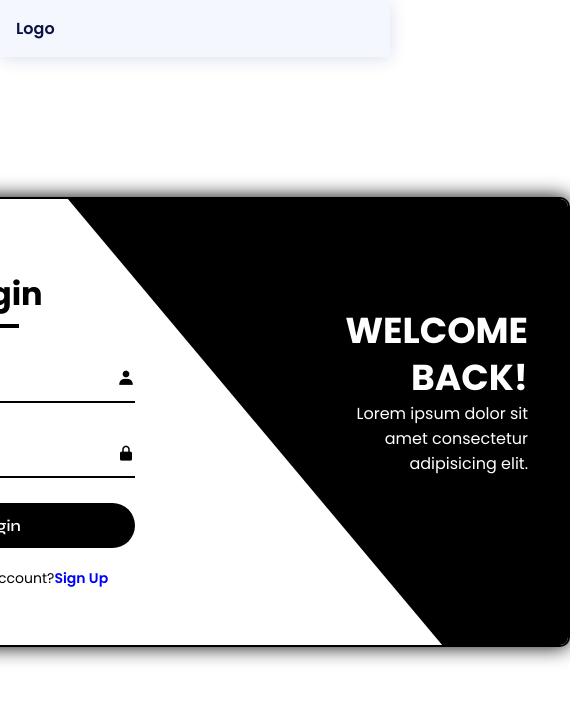
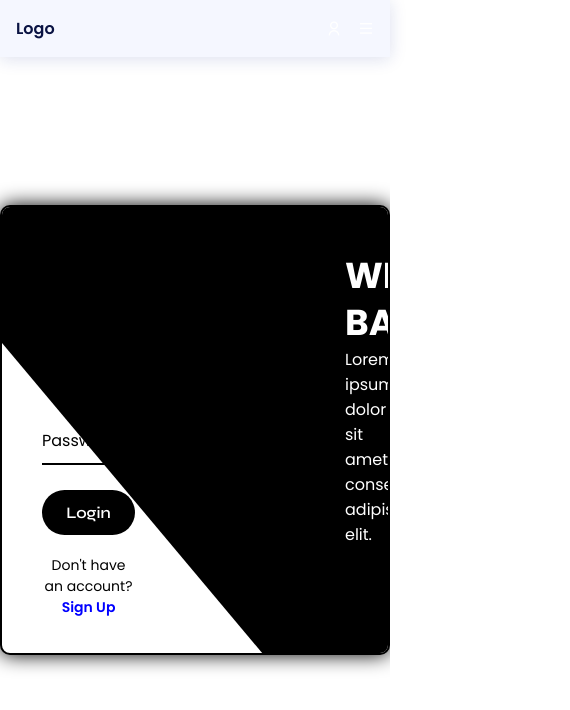
Before and after one commit to Beaula-kathleen/Patient-and-hospital-management-proj, a React (Create React App) app: page /loginAndSignin in a window 390 px wide. Shown: the top 710 px of the page, 570 px wide, since content can reach past the window. Built offline with nearby package versions, Linux system fonts and the light colour scheme.

Commit message:
WIP Login responsive

```diff
--- a/src/pages/LoginAndSignin.js
+++ b/src/pages/LoginAndSignin.js
@@ -17,7 +17,7 @@ function LoginAndSignin() {
   const [active, setActive] = useState(false);
 
   return (
-    <>
+    <div className={style.loginContainer}>
       <div className={`${active ? style.active : ""} ${style.wrapper}`}>
         <span className={style.rotate_bg}></span>
         <span className={style.rotate_bg2}></span>
@@ -159,7 +159,7 @@ function LoginAndSignin() {
           </p>
         </div>
       </div>
-    </>
+    </div>
   );
 }
 
--- a/src/pages/NavBar.js
+++ b/src/pages/NavBar.js
@@ -12,7 +12,10 @@ function NavBar() {
             Logo
           </a>
 
-          <div className={style.nav__menu} id="nav-menu">
+          <div
+            className={`${style.nav__menu} ${toggleMenu && style.show_menu}`}
+            id={style.nav_menu}
+          >
             <ul className={style.nav__list}>
               <li className={style.nav__item}>
                 <a href="/" className={style.nav__link}>
@@ -45,7 +48,7 @@ function NavBar() {
               </li>
 
               <li>
-                <a href="#" className={style.nav__link}>
+                <a className={style.nav__link}>
                   <Link to={"loginAndSignin"} className={style.nav__link}>
                     <i
                       className="ri-user-line nav__login"
@@ -68,18 +71,24 @@ function NavBar() {
                </div> */}
           </div>
 
-          {/* <div class="nav__actions">
-               <!-- Search button -->
-               <i class="ri-search-line nav__search" id="search-btn"></i>
+          <div class={style.nav__actions}>
+            {/* <!-- Search button --> */}
+            {/* <i class="ri-search-line nav__search" id="search-btn"></i> */}
 
-               <!-- Login button -->
-               <i class="ri-user-line nav__login" id="login-btn"></i>
+            {/* <!-- Login button --> */}
+            <i class="ri-user-line nav__login" id="login-btn"></i>
 
-               <!-- Toggle button -->
-               <div class="nav__toggle" id="nav-toggle">
-                  <i class="ri-menu-line"></i>
-               </div>
-            </div> */}
+            {/* <!-- Toggle button --> */}
+            <div
+              class="nav__toggle"
+              id="nav-toggle"
+              onClick={() => {
+                setToggleMenu(!toggleMenu);
+              }}
+            >
+              <i class="ri-menu-line"></i>
+            </div>
+          </div>
         </nav>
       </header>
     </>
--- a/src/styles/loginAndSignin.module.css
+++ b/src/styles/loginAndSignin.module.css
@@ -1,26 +1,29 @@
-@import url('https://fonts.googleapis.com/css2?family=Poppins:wght@300;400;500;600;700;800&display=swap');
+@import url("https://fonts.googleapis.com/css2?family=Poppins:wght@300;400;500;600;700;800&display=swap");
 
-:root{
+:root {
   --white: #fff;
   --black: #000;
   --lightBlue: #17a;
 }
 
-*{
+* {
   margin: 0;
   padding: 0;
   box-sizing: border-box;
-    font-family: 'Poppins', sans-serif;
+  font-family: "Poppins", sans-serif;
 }
 
-body{
+.loginContainer {
   display: flex;
   justify-content: center;
   align-items: center;
   min-height: 100vh;
 }
 
-.wrapper{
+.wrapper {
+  display: flex;
+  justify-content: space-between;
+  margin-top: 4%;
   position: relative;
   width: 750px;
   height: 450px;
@@ -31,8 +34,7 @@ body{
   overflow: hidden;
 }
 
-
-.wrapper .form_box{
+.wrapper .form_box {
   position: absolute;
   top: 0;
   width: 50%;
@@ -42,12 +44,12 @@ body{
   flex-direction: column;
 }
 
-.wrapper .form_box.login{
+.wrapper .form_box.login {
   left: 0;
   padding: 0 60px 0 40px;
 }
 
-.form_box h2{
+.form_box h2 {
   margin-bottom: 10px;
   position: relative;
   font-size: 32px;
@@ -55,7 +57,7 @@ body{
   text-align: center;
 }
 
-.form_box h2::after{
+.form_box h2::after {
   content: "";
   position: absolute;
   bottom: -10px;
@@ -66,14 +68,14 @@ body{
   background: var(--black);
 }
 
-.form_box .input_box{
+.form_box .input_box {
   position: relative;
   width: 100%;
   height: 50px;
   margin: 25px 0;
 }
 
-.input_box input{
+.input_box input {
   width: 100%;
   height: 100%;
   background: transparent;
@@ -83,16 +85,16 @@ body{
   border: none;
   outline: none;
   border-bottom: 2px solid var(--black);
-    transition: .5s;
+  transition: 0.5s;
   padding-right: 23px;
 }
 
 .input_box input:focus,
-.input_box input:valid{
+.input_box input:valid {
   border-bottom-color: var(--lightBlue);
 }
 
-.input_box label{
+.input_box label {
   position: absolute;
   top: 50%;
   left: 0;
@@ -103,15 +105,13 @@ body{
   transition: 0.5s;
 }
 
-
-.input_box input:focus~label,
-.input_box input:valid~label{
+.input_box input:focus ~ label,
+.input_box input:valid ~ label {
   top: -5px;
   color: var(--lightBlue);
 }
 
-
-.input_box i{
+.input_box i {
   position: absolute;
   top: 50%;
   right: 0;
@@ -120,12 +120,12 @@ body{
   transition: 0.5s;
 }
 
-.input_box input:focus~i,
-.input_box input:valid~i{
+.input_box input:focus ~ i,
+.input_box input:valid ~ i {
   color: var(--lightBlue);
 }
 
-form button{
+form button {
   width: 100%;
   height: 45px;
   background-color: var(--black);
@@ -136,48 +136,42 @@ form button{
   cursor: pointer;
   font-size: 16px;
   font-weight: 600;
-    transition: .3s;
+  transition: 0.3s;
 }
 
-form button:hover{
+form button:hover {
   box-shadow: 0 0 10px rgba(0, 0, 0, 0.8);
 }
 
-form .linkTxt{
+form .linkTxt {
   font-size: 14px;
   color: var(--black);
   text-align: center;
   margin: 20px 0 10px;
 }
 
-.linkTxt p a{
+.linkTxt p a {
   color: blue;
   text-decoration: none;
   font-weight: 600;
 }
 
-.wrapper .form_box.login .animation{
+.wrapper .form_box.login .animation {
   transform: translateX(0);
   transition: 0.7s ease;
   opacity: 1;
   filter: blur(0);
-    transition-delay: calc(.1s * var(--j));
+  transition-delay: calc(0.1s * var(--j));
 }
 
-
-.wrapper.active .form_box.login .animation{
+.wrapper.active .form_box.login .animation {
   transform: translateX(-120%);
   opacity: 0;
   filter: blur(10px);
-    transition-delay: calc(.1s * var(--i));
+  transition-delay: calc(0.1s * var(--i));
 }
 
-
-
-
-
-
-.wrapper .info_text{
+.wrapper .info_text {
   position: absolute;
   top: 0;
   width: 50%;
@@ -187,46 +181,40 @@ form .linkTxt{
   justify-content: center;
 }
 
-.wrapper .info_text.login{
+.wrapper .info_text.login {
   right: 0;
   text-align: right;
   padding: 0 40px 60px 150px;
-
 }
 
-.wrapper .info_text h2{
+.wrapper .info_text h2 {
   font-size: 36px;
   color: var(--white);
   line-height: 1.3;
   text-transform: uppercase;
 }
 
-.wrapper .info_text p{
+.wrapper .info_text p {
   font-size: 16px;
   color: var(--white);
 }
 
-
-.wrapper .info_text.login .animation{
+.wrapper .info_text.login .animation {
   transform: translateX(0);
   opacity: 1;
   filter: blur(0);
   transition: 0.7s ease;
-    transition-delay: calc(.1s * var(--j));
+  transition-delay: calc(0.1s * var(--j));
 }
-.wrapper.active .info_text.login .animation{
+.wrapper.active .info_text.login .animation {
   transform: translateX(120px);
   opacity: 0;
   filter: blur(10px);
   transition: 0.7s ease;
-    transition-delay: calc(.1s * var(--i));
+  transition-delay: calc(0.1s * var(--i));
 }
 
-
-
-
-
-.wrapper .rotate_bg{
+.wrapper .rotate_bg {
   position: absolute;
   top: -4px;
   right: 0;
@@ -239,66 +227,62 @@ form .linkTxt{
   transition-delay: 1.6s;
 }
 
-.wrapper.active .rotate_bg{
+.wrapper.active .rotate_bg {
   transform: rotate(0) skewY(0);
   transition-delay: 0.5s;
 }
 
-.wrapper .form_box.register{
+.wrapper .form_box.register {
   padding: 0 40px 0 60px;
   right: 0;
 }
 
-.wrapper.active .form_box.register{
+.wrapper.active .form_box.register {
   pointer-events: auto;
 }
 
-
-.wrapper .form_box.register .animation{
+.wrapper .form_box.register .animation {
   transform: translateX(120%);
   opacity: 0;
   filter: blur(10px);
-    transition: .7s ease;
-    transition-delay: calc(.1s * var(--j));
+  transition: 0.7s ease;
+  transition-delay: calc(0.1s * var(--j));
 }
 
-.wrapper.active .form_box.register .animation{
+.wrapper.active .form_box.register .animation {
   transform: translateX(0);
   opacity: 1;
   filter: blur(0);
-    transition-delay: calc(.1s * var(--i));
+  transition-delay: calc(0.1s * var(--i));
 }
 
-
-
-.wrapper .info_text.register{
+.wrapper .info_text.register {
   left: 0;
   text-align: left;
   padding: 0 150px 60px 40px;
   pointer-events: none;
 }
 
-.wrapper.active .info_text.register{
+.wrapper.active .info_text.register {
   pointer-events: auto;
 }
 
-
-.wrapper .info_text.register .animation{
+.wrapper .info_text.register .animation {
   transform: translateX(-120%);
   opacity: 0;
   filter: blur(10px);
-    transition: .7s ease;
-    transition-delay: calc(.1s * var(--j));
+  transition: 0.7s ease;
+  transition-delay: calc(0.1s * var(--j));
 }
 
-.wrapper.active .info_text.register .animation{
+.wrapper.active .info_text.register .animation {
   transform: translateX(0);
   opacity: 1;
   filter: blur(0);
-    transition-delay: calc(.1s * var(--i));
+  transition-delay: calc(0.1s * var(--i));
 }
 
-.wrapper .rotate_bg2{
+.wrapper .rotate_bg2 {
   position: absolute;
   top: 100%;
   left: 250px;
@@ -311,7 +295,7 @@ form .linkTxt{
   transition-delay: 0.5s;
 }
 
-.wrapper.active .rotate_bg2{
+.wrapper.active .rotate_bg2 {
   transform: rotate(-11deg) skewY(-40deg);
   transition-delay: 1.2s;
 }
--- a/src/styles/navBar.module.css
+++ b/src/styles/navBar.module.css
@@ -83,6 +83,7 @@ img {
 nav{
   display: flex;
   align-items: center;
+  justify-content: space-between;
 }
 
 /*=============== REUSABLE CSS CLASSES ===============*/
@@ -212,7 +213,7 @@ nav{
 }
 
 /* Show menu */
-.show-menu {
+.show_menu {
   top: 0;
 }
 
```
Lines whose indentation alone changed are shown as unchanged.
